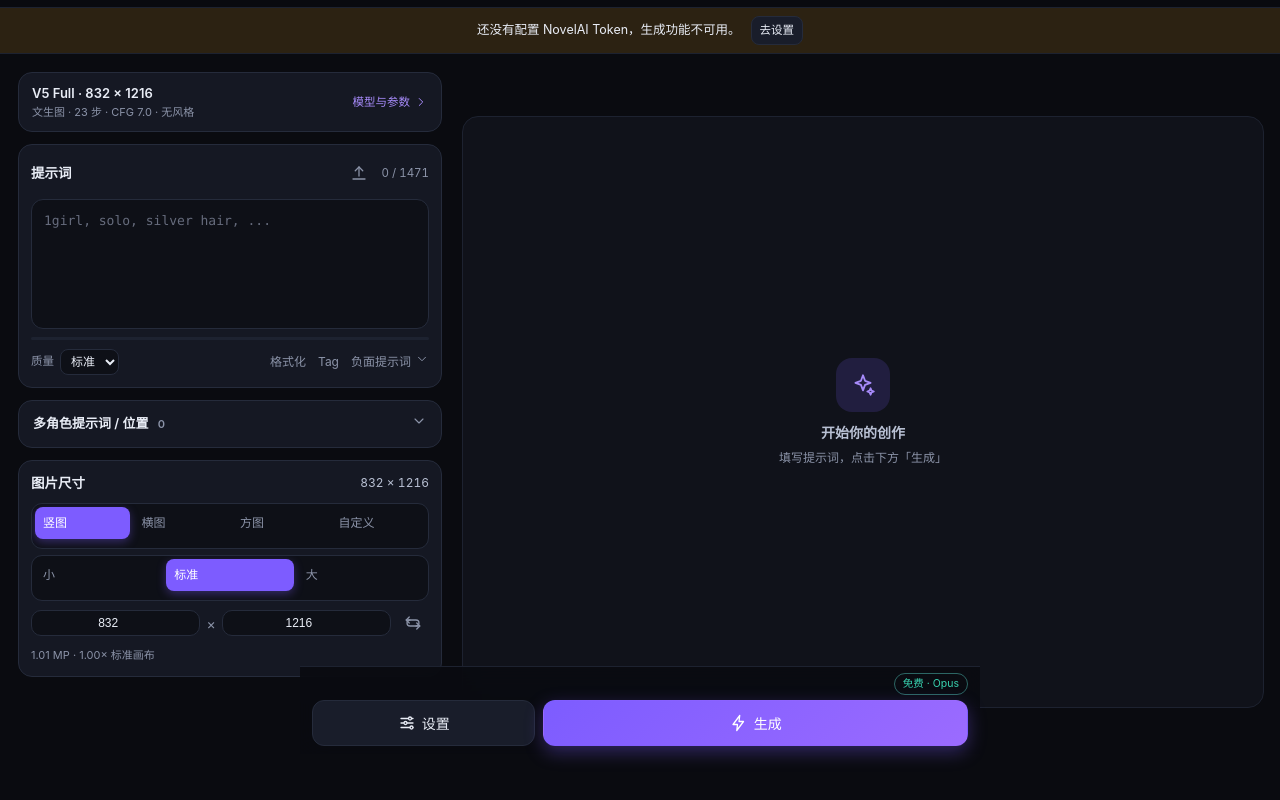
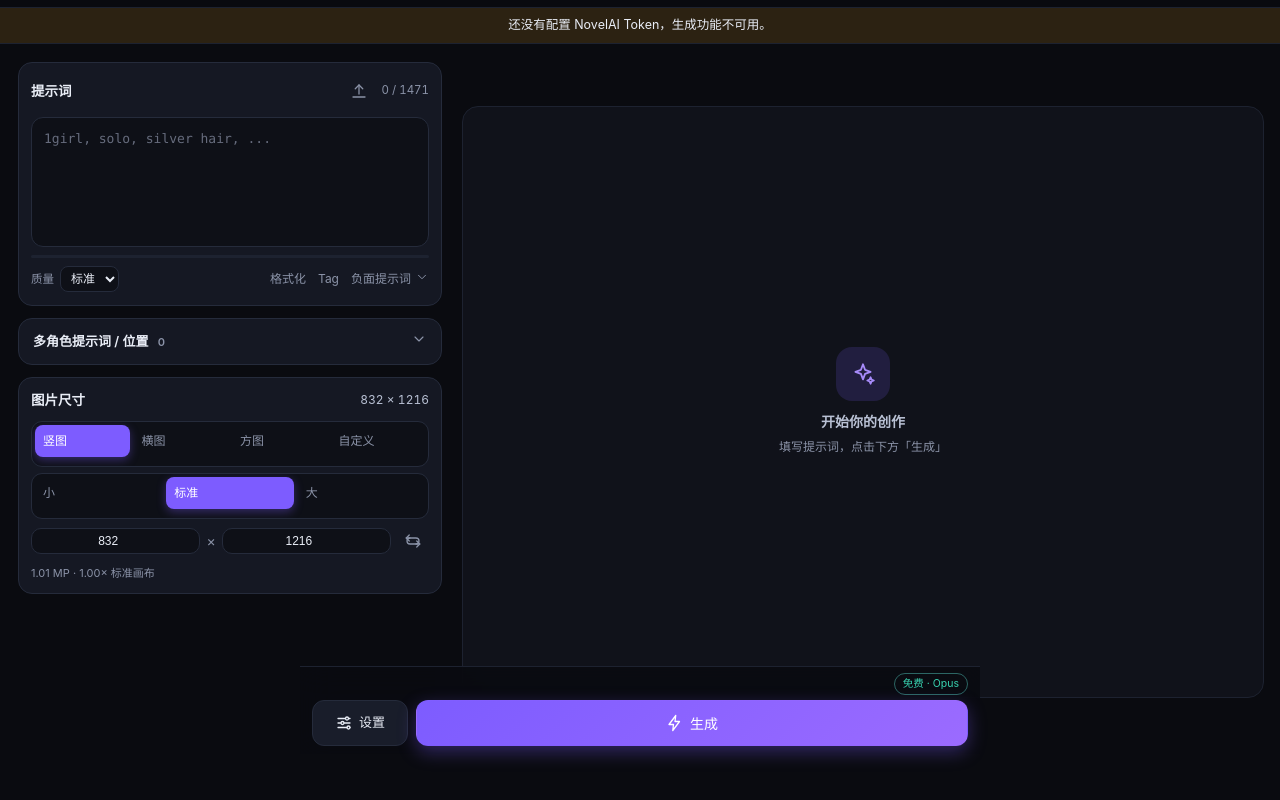
Before and after one commit to kamenseven/novelai-studio, a website: page index.html in a window 1280 px wide. Shown: the part 46-846 px from the top of the page. Drawn offline with Linux system fonts and the light colour scheme; no server answers.

Commit message:
NovelAI Studio: update

```diff
--- a/css/app.css
+++ b/css/app.css
@@ -133,7 +133,7 @@ body.gsp-open { overflow: hidden; }
   height: calc(var(--tab-h) + env(safe-area-inset-bottom));
   padding: 6px 10px env(safe-area-inset-bottom);
   display: grid;
-  grid-template-columns: repeat(5, 1fr);
+  grid-template-columns: repeat(4, 1fr);
   gap: 4px;
   background: color-mix(in srgb, var(--bg) 92%, transparent);
   backdrop-filter: blur(16px);
@@ -517,8 +517,9 @@ textarea.input { resize: vertical; line-height: 1.55; }
   background: transparent;
   border-color: var(--line-soft);
 }
-.dock-buttons { display: grid; grid-template-columns: 1fr 1.9fr; gap: 8px; }
+.dock-buttons { display: grid; grid-template-columns: 96px minmax(0, 1fr); gap: 8px; }
 .dock-buttons .btn { height: 46px; font-size: 14px; border-radius: 12px; }
+.dock-settings { font-size: 13px !important; padding: 0 8px; }
 .dock-settings.active { border-color: var(--accent); color: var(--accent-2); background: var(--accent-soft); }
 .dock-buttons .icon { width: 18px; height: 18px; }
 
--- a/js/app.js
+++ b/js/app.js
@@ -79,7 +79,6 @@ function renderShell() {
     </header>
     <div class="token-banner" id="tokenBanner" hidden>
       <span>还没有配置 NovelAI Token，生成功能不可用。</span>
-      <button class="btn btn-xs" id="goSettings">去设置</button>
     </div>
     <main class="view" id="view"></main>
     <nav class="tabbar">
@@ -87,7 +86,6 @@ function renderShell() {
       <button class="tab" data-tab="gallery">${svg('image')}<span>图库</span></button>
       <button class="tab" data-tab="batch">${svg('grid')}<span>批量</span></button>
       <button class="tab" data-tab="tools">${svg('wand')}<span>工具</span></button>
-      <button class="tab" data-tab="settings">${svg('settings')}<span>设置</span></button>
     </nav>`;
 
   $('#themeBtn').addEventListener('click', () => {
@@ -97,14 +95,12 @@ function renderShell() {
     renderThemeIcon();
     import('./state.js').then((m) => m.save());
   });
-  $('#accountChip').addEventListener('click', () => navigate('#/settings'));
   $('#menuBtn').addEventListener('click', () => {
     const items = [
       ['生成', 'generate', 'bolt'],
       ['图库', 'gallery', 'image'],
       ['批量矩阵', 'batch', 'grid'],
       ['工具', 'tools', 'wand'],
-      ['应用设置', 'settings', 'settings'],
     ];
     const body = el('div', { class: 'director-sheet' });
     const m = modal({ title: '菜单', body });
@@ -119,7 +115,7 @@ function renderShell() {
       body.append(b);
     }
   });
-  $('#goSettings').addEventListener('click', () => navigate('#/settings'));
+  $('#goSettings')?.addEventListener('click', () => navigate('#/settings'));
   document.querySelectorAll('[data-tab]').forEach((b) => {
     b.addEventListener('click', () => navigate('#/' + b.dataset.tab));
   });
--- a/js/views/generate.js
+++ b/js/views/generate.js
@@ -31,6 +31,8 @@ import {
   directorResult, toggleFavorite, importMetaFromFile,
 } from '../actions.js';
 
+import { logout } from '../auth.js';
+
 const MAX_VIBES = 16;
 const MAX_REFS = 4;
 const CHAR_COLORS = ['#7d5cff', '#39d3b1', '#ff9f43', '#ff5d7a', '#5aa0ff', '#c084fc', '#ffd166', '#4dd0e1'];
@@ -50,9 +52,7 @@ export function mount(container, opts = {}) {
     genSettings: $('#genSettings', container),
     gspBack: $('#gspBack', container),
     gspSub: $('#gspSub', container),
-    configSummary: $('#configSummary', container),
-    configSummaryText: $('#configSummaryText', container),
-    configSummarySub: $('#configSummarySub', container),
+    gspLogout: $('#gspLogout', container),
     modelBtn: $('#modelBtn', container),
     modelBadge: $('#modelBadge', container),
     modelName: $('#modelName', container),
@@ -140,14 +140,6 @@ function template() {
   return `
   <div class="gen">
     <aside class="controls" id="controls">
-      <button class="config-summary" id="configSummary" type="button">
-        <span class="cs-text">
-          <span class="cs-title" id="configSummaryText">V5 Full</span>
-          <span class="cs-sub" id="configSummarySub"></span>
-        </span>
-        <span class="cs-action">模型与参数 ${svg('chevron')}</span>
-      </button>
-
       <div class="card prompt-card">
         <div class="card-head">
           <span class="card-title">提示词</span>
@@ -329,7 +321,7 @@ function template() {
           <button class="btn btn-sm" type="button" data-goto="gallery">图库</button>
           <button class="btn btn-sm" type="button" data-goto="batch">批量矩阵</button>
           <button class="btn btn-sm" type="button" data-goto="tools">工具</button>
-          <button class="btn btn-sm" type="button" data-goto="settings">应用设置</button>
+          <button class="btn btn-sm btn-danger" type="button" id="gspLogout">退出登录</button>
         </div>
       </div>
     </div>
@@ -355,7 +347,7 @@ function bind(ui) {
   els.modelBtn.addEventListener('click', () => openModelSheet(ui));
   els.settingsBtn.addEventListener('click', () => toggleGenSettings(ui));
   els.gspBack.addEventListener('click', () => closeGenSettings(ui));
-  els.configSummary.addEventListener('click', () => openGenSettings(ui));
+  els.gspLogout?.addEventListener('click', () => logout());
   for (const b of $$('[data-goto]', ui.container)) {
     b.addEventListener('click', () => {
       closeGenSettings(ui);
@@ -620,15 +612,6 @@ function renderHeader(ui) {
   els.genBtn.classList.toggle('busy', busy > 0);
 
   const ep = effectiveParams(state);
-  const activeStyle = getActiveStyle(state, effectiveModel(state));
-  const modeLabel = state.mode === 'i2i' ? '图生图' : state.mode === 'inpaint' ? '局部重绘' : '文生图';
-  els.configSummaryText.textContent = `${model.label} · ${state.width} × ${state.height}`;
-  els.configSummarySub.textContent = [
-    modeLabel,
-    `${ep.steps} 步`,
-    `CFG ${Number(ep.scale).toFixed(1)}`,
-    activeStyle ? activeStyle.name : '无风格',
-  ].join(' · ');
   if (els.gspSub) els.gspSub.textContent = `${model.label} · ${state.width}×${state.height} · ${ep.steps} 步`;
   els.settingsBtn.classList.toggle('active', !!ui.settingsOpen);
 
@@ -638,15 +621,6 @@ function renderHeader(ui) {
 function updateConfigSummary(ui) {
   const model = MODEL_MAP[effectiveModel(state)] || MODELS[0];
   const ep = effectiveParams(state);
-  const style = getActiveStyle(state, effectiveModel(state));
-  const modeLabel = state.mode === 'i2i' ? '图生图' : state.mode === 'inpaint' ? '局部重绘' : '文生图';
-  ui.els.configSummaryText.textContent = `${model.label} · ${state.width} × ${state.height}`;
-  ui.els.configSummarySub.textContent = [
-    modeLabel,
-    `${ep.steps} 步`,
-    `CFG ${Number(ep.scale).toFixed(1)}`,
-    style ? style.name : '无风格',
-  ].join(' · ');
   if (ui.els.gspSub) ui.els.gspSub.textContent = `${model.label} · ${state.width}×${state.height} · ${ep.steps} 步`;
 }
 
--- a/sw.js
+++ b/sw.js
@@ -1,6 +1,6 @@
 // Minimal offline shell cache. API calls always go to the network.
 
-const VERSION = 'nai-studio-v16';
+const VERSION = 'nai-studio-v17';
 const SHELL = [
   './',
   './index.html',
```
Also changed, not shown: README.md.
